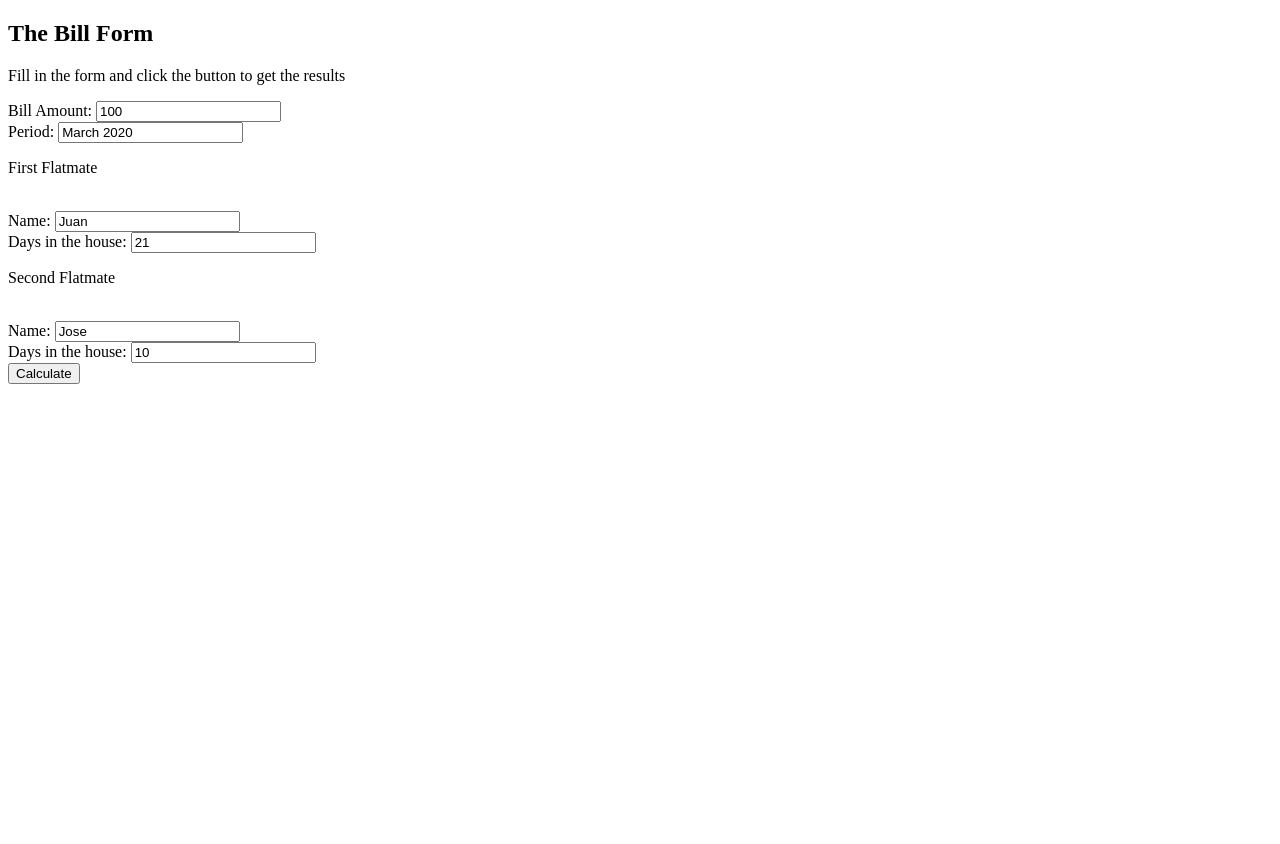
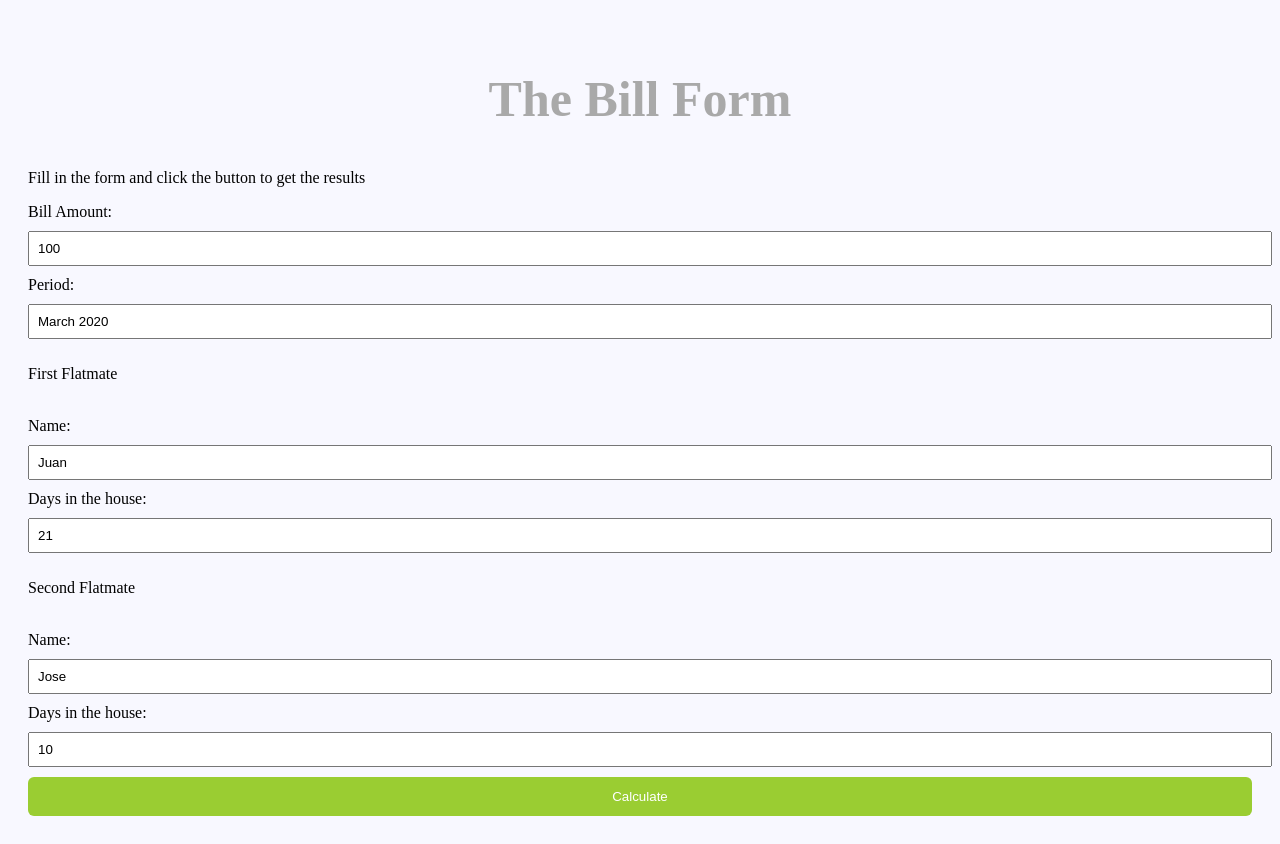
Before and after one commit to juancabrera-r/maching_learning, a Flask app: page /bill_form in a window 1280 px wide. Before the commit the page ends 384 px from the top, so only its background shows below. Run offline with Flask 2, Linux system fonts and the light colour scheme.

Commit message:
create main.css modify bill_form_page.html

```diff
--- /dev/null
+++ b/Advantage Python/Flatmates_Bill/static/main.css
@@ -0,0 +1,25 @@
+body {
+    background-color: GhostWhite;
+    padding: 20px;
+}
+h2 {
+    color: darkgrey;
+    text-align: center;
+    font-size: 50px;
+}
+
+input[type=text] {
+    width: 100%;
+    padding: 8px 8px;
+    margin: 10px 0;
+
+}
+
+input[type=submit] {
+    width: 100%;
+    background-color: YellowGreen;
+    color: white;
+    padding: 12px 12px;
+    border: none;
+    border-radius: 6px;
+}
--- a/Advantage Python/Flatmates_Bill/templates/bill_form_page.html
+++ b/Advantage Python/Flatmates_Bill/templates/bill_form_page.html
@@ -3,6 +3,7 @@
 <head>
     <meta charset="UTF-8">
     <title>Flatmate's Bill</title>
+    <link rel="stylesheet" href="static/main.css">
 </head>
 <body>
     <h2>The Bill Form</h2>
```
